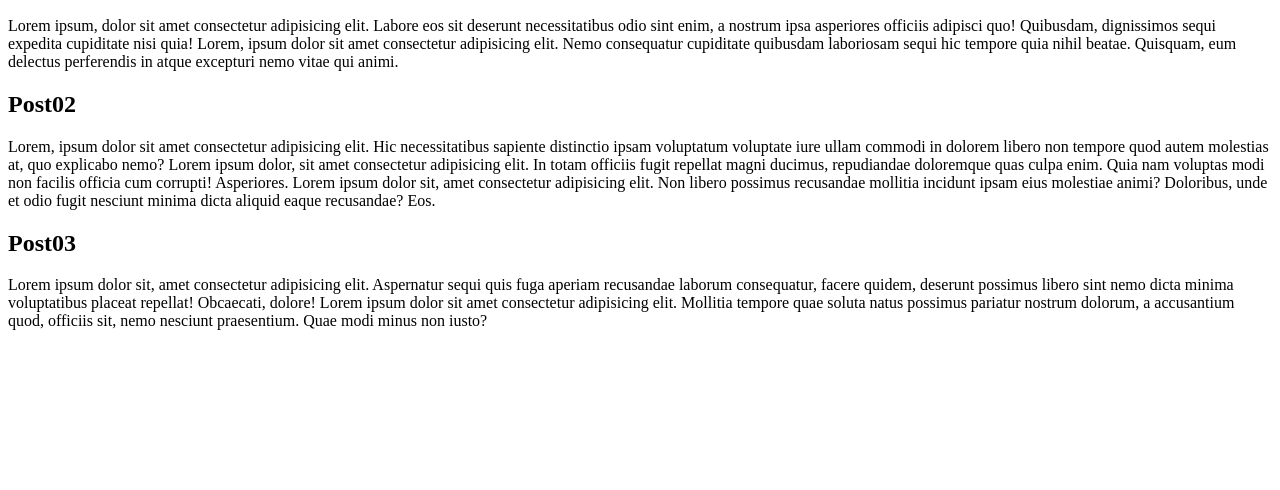
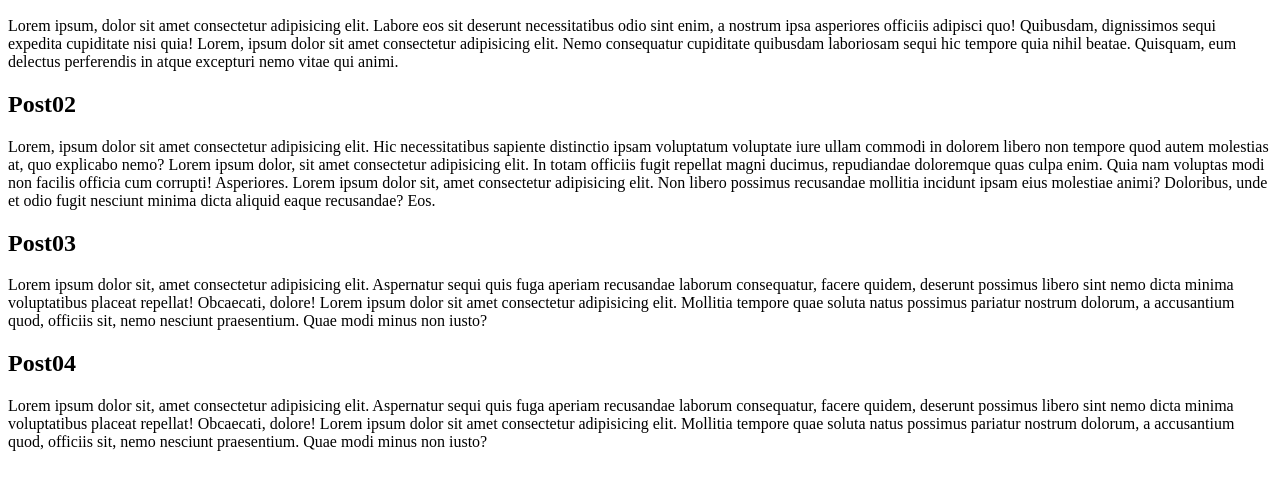
Before and after one commit to caioassis1/aula-github, a plain HTML site: page blog.html in a window 1280 px wide. Shown: the part 110-600 px from the top of the page. Drawn offline with Linux system fonts and the light colour scheme.

Commit message:
Update blog

```diff
--- a/blog.html
+++ b/blog.html
@@ -40,5 +40,15 @@
       dolorum, a accusantium quod, officiis sit, nemo nesciunt praesentium. Quae
       modi minus non iusto?
     </p>
+    <h2>Post04</h2>
+    <p>
+      Lorem ipsum dolor sit, amet consectetur adipisicing elit. Aspernatur sequi
+      quis fuga aperiam recusandae laborum consequatur, facere quidem, deserunt
+      possimus libero sint nemo dicta minima voluptatibus placeat repellat!
+      Obcaecati, dolore! Lorem ipsum dolor sit amet consectetur adipisicing
+      elit. Mollitia tempore quae soluta natus possimus pariatur nostrum
+      dolorum, a accusantium quod, officiis sit, nemo nesciunt praesentium. Quae
+      modi minus non iusto?
+    </p>
   </body>
 </html>
```
